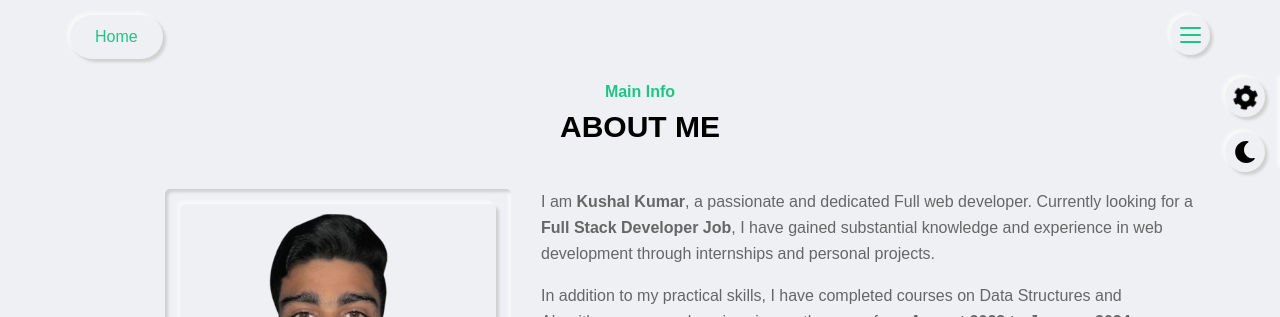
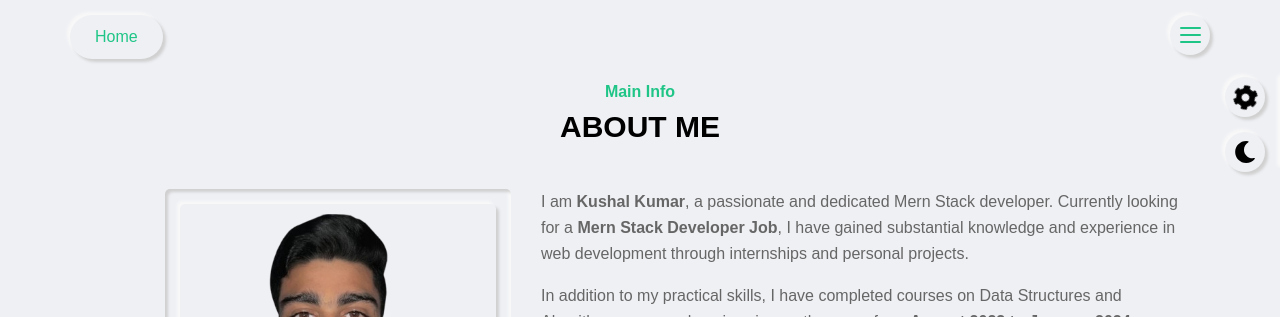
Before and after one commit to kushalkumar1362/My-Portfolio, a React (Create React App) app: page /about in a window 1280 px wide. Shown: the top 317 px of the page. Built offline with nearby package versions, Linux system fonts and the light colour scheme.

Commit message:
Update about me

```diff
--- a/src/components/JS/About.js
+++ b/src/components/JS/About.js
@@ -76,8 +76,8 @@ const About = () => {
                     <div className="about-info">
                         <p>
                             I am <span>Kushal Kumar</span>, a passionate and
-                            dedicated Full web developer. Currently looking for a{" "}
-                            <span>Full Stack Developer Job</span>, I have gained
+                            dedicated Mern Stack developer. Currently looking for a{" "}
+                            <span>Mern Stack Developer Job</span>, I have gained
                             substantial knowledge and experience in web
                             development through internships and personal
                             projects.{" "}
```
